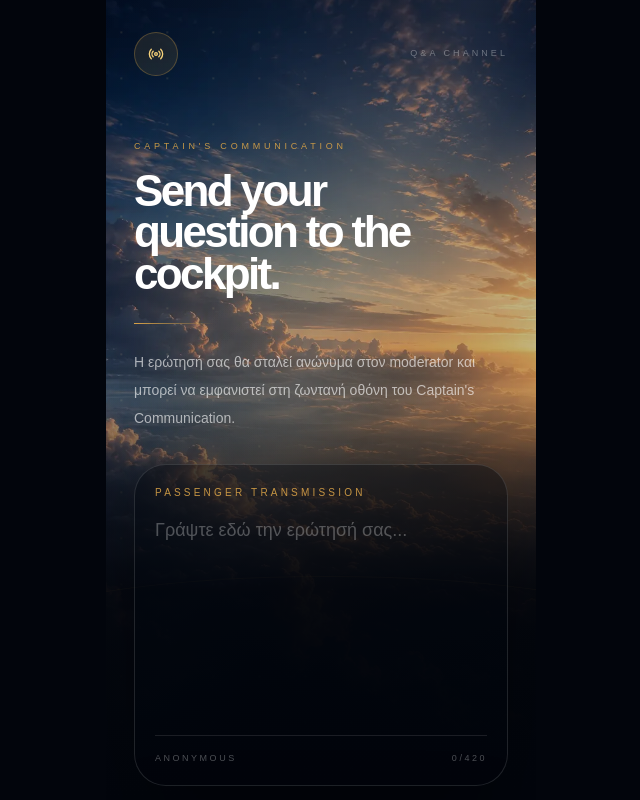
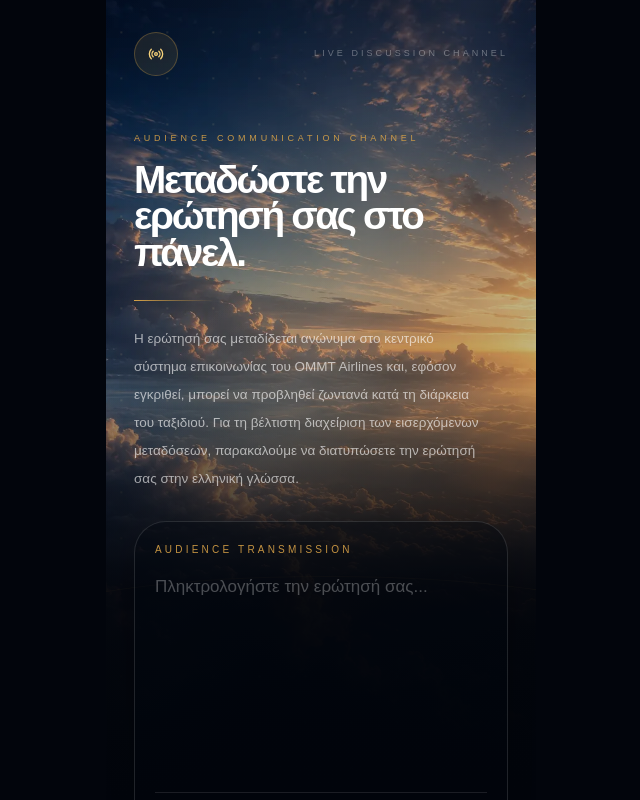
Before and after one commit to parisintzes/aviation-checkin-experience, a Next.js app: page /qa in a window 1280 px wide. Shown: the whole page, without its empty margins (319-959 px from the left). Built offline with nearby package versions, Linux system fonts and the light colour scheme; no server answers.

Commit message:
Update page.js

```diff
--- a/app/qa/page.js
+++ b/app/qa/page.js
@@ -1,15 +1,33 @@
 "use client";
+
+/*
+  ============================================================
+  SECTION 1 — IMPORTS
+  ============================================================
+*/
 
 import React, { useState } from "react";
 import { motion } from "framer-motion";
 import { Send, CheckCircle2, Radio } from "lucide-react";
 import { supabase } from "@/lib/supabaseClient";
 
+/*
+  ============================================================
+  SECTION 2 — MAIN PASSENGER Q&A PAGE
+  ============================================================
+*/
+
 export default function PassengerQAPage() {
   const [question, setQuestion] = useState("");
   const [loading, setLoading] = useState(false);
   const [submitted, setSubmitted] = useState(false);
   const [errorMessage, setErrorMessage] = useState("");
+
+  /*
+    ============================================================
+    SECTION 3 — QUESTION SUBMISSION HANDLER
+    ============================================================
+  */
 
   async function handleSubmit(event) {
     event.preventDefault();
@@ -18,7 +36,7 @@ export default function PassengerQAPage() {
     const cleanQuestion = question.trim();
 
     if (!cleanQuestion) {
-      setErrorMessage("Παρακαλούμε πληκτρολογήστε την ερώτησή σας πριν την αποστολή.");
+      setErrorMessage("Παρακαλούμε πληκτρολογήστε την ερώτησή σας πριν από την αποστολή.");
       return;
     }
 
@@ -49,66 +67,157 @@ export default function PassengerQAPage() {
     setQuestion("");
   }
 
+  /*
+    ============================================================
+    SECTION 4 — PAGE STRUCTURE
+    ============================================================
+  */
+
   return (
     <main className="fixed inset-0 h-[100dvh] w-screen overflow-hidden bg-[#02050c] text-white">
       <section className="relative mx-auto flex h-[100dvh] w-full max-w-[430px] flex-col overflow-hidden bg-[#06152a]">
         <AviationBackground />
 
         <div className="relative z-10 flex flex-1 flex-col px-7 pb-7 pt-8">
+          <TopChannelBar />
+
+          {!submitted ? (
+            <QuestionSubmissionView
+              question={question}
+              setQuestion={setQuestion}
+              loading={loading}
+              errorMessage={errorMessage}
+              handleSubmit={handleSubmit}
+            />
+          ) : (
+            <SuccessView onReset={() => setSubmitted(false)} />
+          )}
+        </div>
+      </section>
+    </main>
+  );
+}
+
+/*
+  ============================================================
+  SECTION 5 — TOP CHANNEL BAR
+  ============================================================
+*/
+
+function TopChannelBar() {
+  return (
     <header className="flex items-center justify-between">
       <div className="flex h-11 w-11 items-center justify-center rounded-full border border-[#d7a247]/30 bg-[#d7a247]/10 text-[#f7d27a]">
         <Radio className="h-4 w-4" />
       </div>
 
       <p className="text-[9px] uppercase tracking-[0.34em] text-white/34">
-              Q&amp;A Channel
+        Live Discussion Channel
       </p>
     </header>
+  );
+}
 
-          {!submitted ? (
+/*
+  ============================================================
+  SECTION 6 — QUESTION SUBMISSION VIEW
+  ============================================================
+*/
+
+function QuestionSubmissionView({
+  question,
+  setQuestion,
+  loading,
+  errorMessage,
+  handleSubmit,
+}) {
+  return (
     <>
+      <HeroSection />
+
+      {errorMessage && <ErrorMessage message={errorMessage} />}
+
+      <TransmissionForm
+        question={question}
+        setQuestion={setQuestion}
+        loading={loading}
+        handleSubmit={handleSubmit}
+      />
+    </>
+  );
+}
+
+/*
+  ============================================================
+  SECTION 7 — HERO SECTION
+  ============================================================
+*/
+
+function HeroSection() {
+  return (
     <motion.div
-                className="mt-16"
+      className="mt-14"
       initial={{ opacity: 0, y: 18, filter: "blur(8px)" }}
       animate={{ opacity: 1, y: 0, filter: "blur(0px)" }}
       transition={{ duration: 1.1, ease: [0.22, 1, 0.36, 1] }}
     >
       <p className="mb-4 text-[9px] uppercase tracking-[0.42em] text-[#d7a247]/90">
-                  Captain&apos;s Communication
+        Audience Communication Channel
       </p>
 
-                <h1 className="max-w-[96%] text-[2.75rem] font-semibold leading-[0.95] tracking-[-0.06em] text-white">
-                  Send your question to the cockpit.
+      <h1 className="max-w-[96%] text-[2.42rem] font-semibold leading-[0.95] tracking-[-0.06em] text-white">
+        Μεταδώστε την ερώτησή σας στο πάνελ.
       </h1>
 
       <div className="mt-7 h-[1px] w-20 bg-gradient-to-r from-[#d7a247] to-transparent" />
 
-                <p className="mt-6 max-w-[92%] text-[14px] leading-7 text-white/62">
-                  Η ερώτησή σας θα σταλεί ανώνυμα στον moderator και μπορεί να εμφανιστεί
-                  στη ζωντανή οθόνη του Captain&apos;s Communication.
+      <p className="mt-6 max-w-[94%] text-[13.5px] leading-7 text-white/62">
+        Η ερώτησή σας μεταδίδεται ανώνυμα στο κεντρικό σύστημα επικοινωνίας του
+        OMMT Airlines και, εφόσον εγκριθεί, μπορεί να προβληθεί ζωντανά κατά τη
+        διάρκεια του ταξιδιού. Για τη βέλτιστη διαχείριση των εισερχόμενων
+        μεταδόσεων, παρακαλούμε να διατυπώσετε την ερώτησή σας στην ελληνική
+        γλώσσα.
       </p>
     </motion.div>
+  );
+}
 
-              {errorMessage && (
+/*
+  ============================================================
+  SECTION 8 — ERROR MESSAGE
+  ============================================================
+*/
+
+function ErrorMessage({ message }) {
+  return (
     <motion.div
-                  className="mt-6 rounded-3xl border border-red-400/25 bg-red-500/10 p-4 text-[13px] leading-6 text-red-100 backdrop-blur-xl"
+      className="mt-6 rounded-3xl border border-red-400/20 bg-red-500/10 p-4 text-[13px] leading-6 text-red-100 backdrop-blur-xl"
       initial={{ opacity: 0, y: 8 }}
       animate={{ opacity: 1, y: 0 }}
     >
-                  {errorMessage}
+      {message}
     </motion.div>
-              )}
+  );
+}
 
+/*
+  ============================================================
+  SECTION 9 — TRANSMISSION FORM
+  ============================================================
+*/
+
+function TransmissionForm({ question, setQuestion, loading, handleSubmit }) {
+  return (
     <motion.form
       onSubmit={handleSubmit}
-                className="mt-8 flex flex-1 flex-col"
+      className="mt-7 flex flex-1 flex-col"
       initial={{ opacity: 0, y: 18, filter: "blur(8px)" }}
       animate={{ opacity: 1, y: 0, filter: "blur(0px)" }}
       transition={{ delay: 0.18, duration: 1.1, ease: [0.22, 1, 0.36, 1] }}
     >
       <label className="block rounded-[2rem] border border-white/12 bg-[#02050c]/42 p-5 shadow-[0_18px_70px_rgba(0,0,0,0.35)] backdrop-blur-2xl">
         <span className="mb-4 block text-[10px] uppercase tracking-[0.32em] text-[#d7a247]/90">
-                    Passenger Transmission
+          Audience Transmission
         </span>
 
         <textarea
@@ -117,13 +226,13 @@ export default function PassengerQAPage() {
           onChange={(event) => setQuestion(event.target.value)}
           rows={7}
           maxLength={420}
-                    className="min-h-[190px] w-full resize-none bg-transparent text-[18px] leading-7 text-white outline-none placeholder:text-white/28"
-                    placeholder="Γράψτε εδώ την ερώτησή σας..."
+          className="min-h-[190px] w-full resize-none bg-transparent text-[17px] leading-7 text-white outline-none placeholder:text-white/28"
+          placeholder="Πληκτρολογήστε την ερώτησή σας..."
         />
 
         <div className="mt-4 flex items-center justify-between border-t border-white/10 pt-4">
-                    <span className="text-[9px] uppercase tracking-[0.28em] text-white/30">
-                      Anonymous
+          <span className="text-[8px] uppercase tracking-[0.24em] text-white/30">
+            Anonymous · Greek Required
           </span>
 
           <span className="text-[9px] uppercase tracking-[0.28em] text-white/30">
@@ -131,6 +240,8 @@ export default function PassengerQAPage() {
           </span>
         </div>
       </label>
+
+      <GroundCrewNotice />
 
       <button
         type="submit"
@@ -140,7 +251,7 @@ export default function PassengerQAPage() {
         <div className="absolute inset-0 bg-gradient-to-r from-[#d7a247]/14 via-white/7 to-transparent" />
 
         <span className="relative z-10 text-[10px] font-medium uppercase tracking-[0.32em]">
-                    {loading ? "Transmitting" : "Send Transmission"}
+          {loading ? "Transmitting..." : "Transmit Question"}
         </span>
 
         <span className="relative z-10 flex h-9 w-9 items-center justify-center rounded-full border border-[#d7a247]/35 bg-[#d7a247]/10 text-[#f7d27a]">
@@ -148,12 +259,40 @@ export default function PassengerQAPage() {
         </span>
       </button>
 
-                <p className="mt-5 text-center text-[8px] uppercase tracking-[0.32em] text-white/28">
-                  OMMTo...New Horizons
+      <BrandSignature />
+    </motion.form>
+  );
+}
+
+/*
+  ============================================================
+  SECTION 10 — GROUND CREW NOTICE
+  ============================================================
+*/
+
+function GroundCrewNotice() {
+  return (
+    <div className="mt-5 rounded-[1.6rem] border border-[#d7a247]/14 bg-[#02050c]/34 p-4 backdrop-blur-xl">
+      <p className="text-[9px] uppercase tracking-[0.32em] text-[#d7a247]/80">
+        Ground Crew Review Required
       </p>
-              </motion.form>
-            </>
-          ) : (
+
+      <p className="mt-3 text-[12.5px] leading-6 text-white/44">
+        Οι εισερχόμενες μεταδόσεις αξιολογούνται πριν προωθηθούν στη ζωντανή
+        συζήτηση.
+      </p>
+    </div>
+  );
+}
+
+/*
+  ============================================================
+  SECTION 11 — SUCCESS VIEW
+  ============================================================
+*/
+
+function SuccessView({ onReset }) {
+  return (
     <motion.div
       className="flex flex-1 flex-col items-center justify-center text-center"
       initial={{ opacity: 0, y: 18, filter: "blur(8px)" }}
@@ -168,36 +307,60 @@ export default function PassengerQAPage() {
         Transmission Received
       </p>
 
-              <h1 className="mt-5 max-w-[92%] text-[2.45rem] font-semibold leading-[0.95] tracking-[-0.055em] text-white">
-                Your question has reached the cockpit.
+      <h1 className="mt-5 max-w-[92%] text-[2.35rem] font-semibold leading-[0.95] tracking-[-0.055em] text-white">
+        Η μετάδοσή σας καταχωρήθηκε επιτυχώς.
       </h1>
 
       <p className="mt-7 max-w-[88%] text-[14px] leading-7 text-white/62">
-                Η ερώτησή σας καταχωρήθηκε επιτυχώς και βρίσκεται σε αναμονή έγκρισης
-                από τον moderator.
+        Η μετάδοσή σας βρίσκεται σε αναμονή αξιολόγησης από το πλήρωμα εδάφους.
+        Εφόσον εγκριθεί, μπορεί να προωθηθεί στη ζωντανή συζήτηση και να
+        προβληθεί στην κεντρική οθόνη επικοινωνίας.
       </p>
 
       <button
         type="button"
-                onClick={() => setSubmitted(false)}
+        onClick={onReset}
         className="mt-10 rounded-full border border-[#d7a247]/30 bg-[#02050c]/48 px-6 py-4 text-[10px] uppercase tracking-[0.3em] text-[#f7f1e6] backdrop-blur-2xl"
       >
-                Send another question
+        Transmit Another Question
       </button>
+
+      <BrandSignature />
     </motion.div>
-          )}
-        </div>
-      </section>
-    </main>
   );
 }
+
+/*
+  ============================================================
+  SECTION 12 — BRAND SIGNATURE
+  Κρατάει πάντα το μικρό "o" στο OMMTo.
+  ============================================================
+*/
+
+function BrandSignature() {
+  return (
+    <p className="mt-5 text-center text-[8px] tracking-[0.32em] text-white/28">
+      OMMT<span className="lowercase">o</span>...New Horizons
+    </p>
+  );
+}
+
+/*
+  ============================================================
+  SECTION 13 — AVIATION BACKGROUND SYSTEM
+  ============================================================
+*/
 
 function AviationBackground() {
   return (
     <div className="absolute inset-0 overflow-hidden">
       <motion.div
         className="absolute inset-0 scale-[1.08] bg-[url('/textures/cloud-flight-bg.webp')] bg-cover bg-center"
-        animate={{ scale: [1.08, 1.14, 1.08], x: [0, -10, 0], y: [0, 12, 0] }}
+        animate={{
+          scale: [1.08, 1.14, 1.08],
+          x: [0, -10, 0],
+          y: [0, 12, 0],
+        }}
         transition={{ duration: 26, repeat: Infinity, ease: "easeInOut" }}
       />
 
@@ -205,7 +368,10 @@ function AviationBackground() {
 
       <motion.div
         className="absolute right-[-25%] top-[18%] h-[460px] w-[460px] rounded-full bg-[#d7a247]/25 blur-3xl"
-        animate={{ opacity: [0.35, 0.75, 0.35], scale: [1, 1.08, 1] }}
+        animate={{
+          opacity: [0.35, 0.75, 0.35],
+          scale: [1, 1.08, 1],
+        }}
         transition={{ duration: 11, repeat: Infinity, ease: "easeInOut" }}
       />
 
@@ -213,7 +379,10 @@ function AviationBackground() {
 
       <motion.div
         className="absolute inset-0 bg-[radial-gradient(circle_at_50%_55%,rgba(255,255,255,0.10)_0%,transparent_34%)] opacity-45"
-        animate={{ opacity: [0.25, 0.45, 0.25], scale: [1, 1.06, 1] }}
+        animate={{
+          opacity: [0.25, 0.45, 0.25],
+          scale: [1, 1.06, 1],
+        }}
         transition={{ duration: 12, repeat: Infinity, ease: "easeInOut" }}
       />
 
@@ -224,7 +393,11 @@ function AviationBackground() {
             "radial-gradient(circle, rgba(247,210,122,0.55) 1px, transparent 1px)",
           backgroundSize: "46px 46px",
         }}
-        animate={{ x: [0, -18, 0], y: [0, 22, 0], opacity: [0.12, 0.25, 0.12] }}
+        animate={{
+          x: [0, -18, 0],
+          y: [0, 22, 0],
+          opacity: [0.12, 0.25, 0.12],
+        }}
         transition={{ duration: 24, repeat: Infinity, ease: "easeInOut" }}
       />
 
@@ -232,7 +405,10 @@ function AviationBackground() {
 
       <motion.div
         className="absolute bottom-[14%] left-[-25%] h-28 w-[150%] rounded-[50%] border-t border-[#d7a247]/20"
-        animate={{ x: [0, 14, 0], opacity: [0.16, 0.34, 0.16] }}
+        animate={{
+          x: [0, 14, 0],
+          opacity: [0.16, 0.34, 0.16],
+        }}
         transition={{ duration: 7, repeat: Infinity, ease: "easeInOut" }}
       />
     </div>
```
Lines whose indentation alone changed are shown as unchanged.
